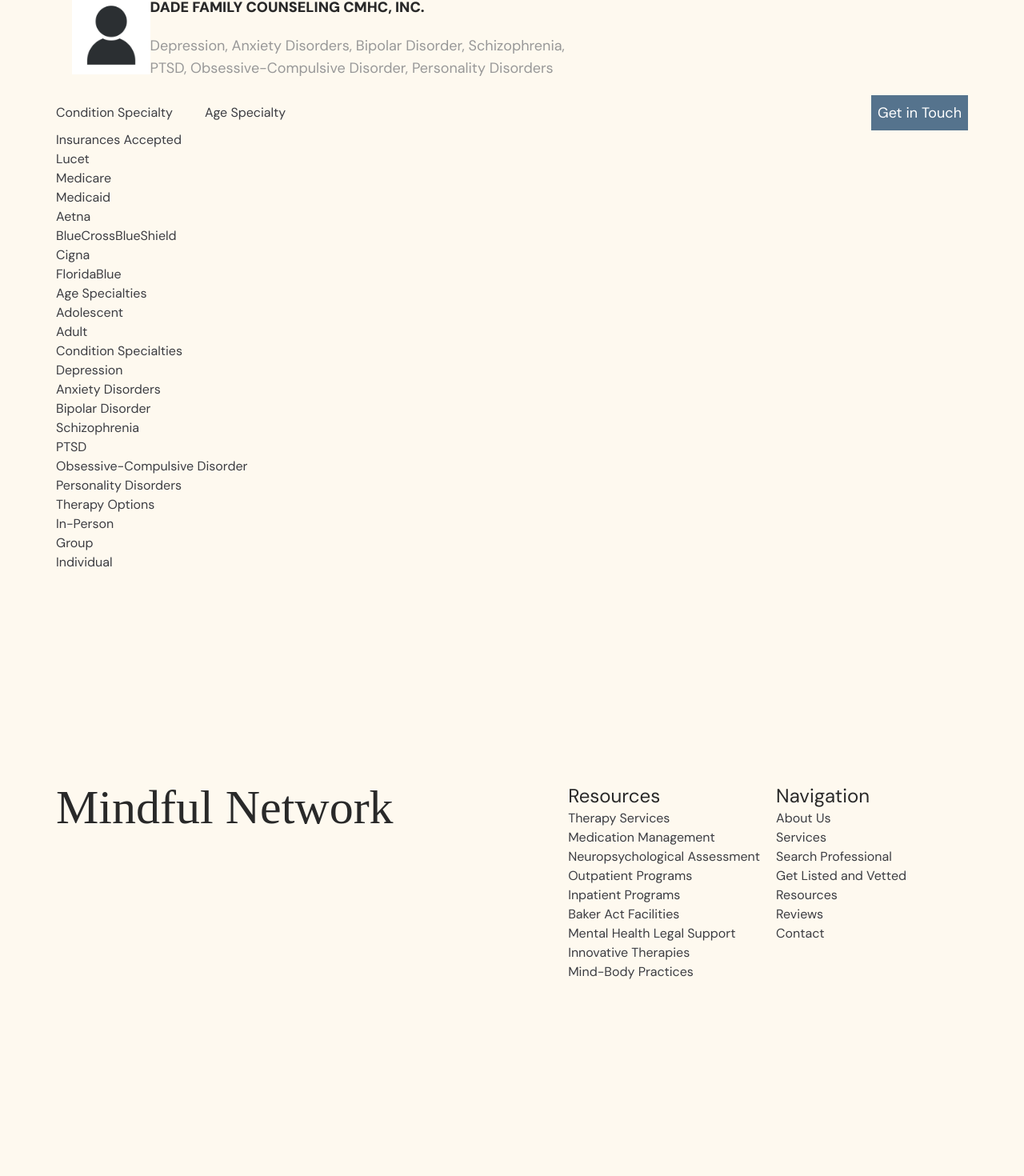
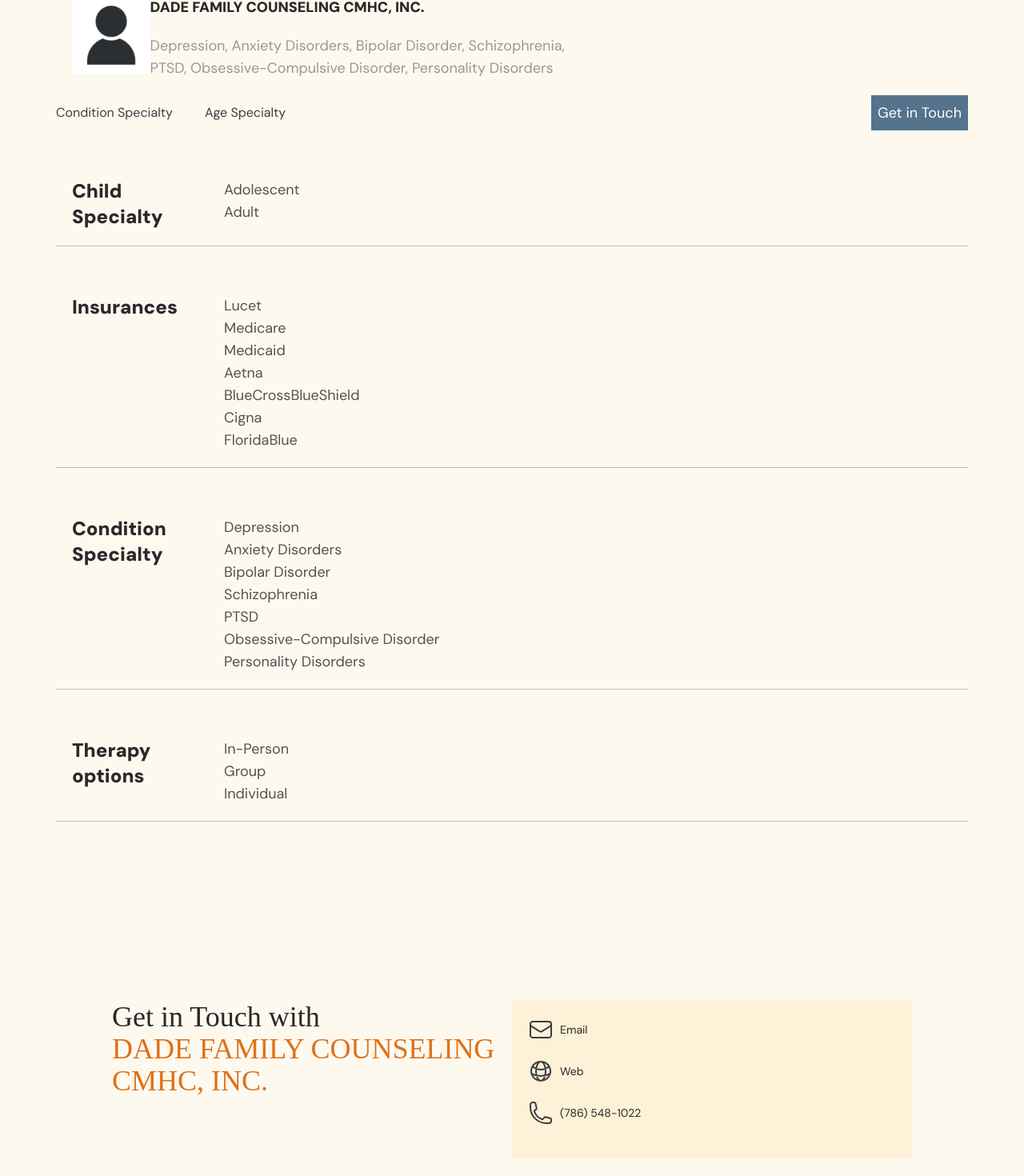
Before and after one commit to poreldeporte/mindful-network-official, a Next.js app in the folder client/: page /psychologists/013c73ee-d509-4dc4-8a54-2f28f02584d3 in a window 1280 px wide. Shown: the part 249-1719 px from the top of the page at 80% size. Before the commit the page ends 1516 px from the top, so only its background shows below. Built offline with nearby package versions, Linux system fonts and the light colour scheme; a web font is replaced by a local one.

Commit message:
Feat(Client): Creating Sections for psychologist about & Adding Get in Touch section

```diff
--- a/client/src/app/psychologists/[slug]/page.tsx
+++ b/client/src/app/psychologists/[slug]/page.tsx
@@ -3,7 +3,7 @@
 import { useEffect, useState } from 'react';
 import { useParams } from 'next/navigation';
 import { PsychologistModel } from '@/models';
-import { PsychologistAbout, ProfileCard } from '@/routes/psychologists/components';
+import { PsychologistAbout, ProfileCard, GetInTouch } from '@/routes/psychologists/components';
 
 
 export default function PsychologistPage() {
@@ -39,33 +39,8 @@
 
       <PsychologistAbout {...psychologist}/>
 
-      <h2>Insurances Accepted</h2>
-      <ul>
-        {psychologist.insurances.map((insurance) => (
-          <li key={insurance.id}>{insurance.name}</li>
-        ))}
-      </ul>
+      <GetInTouch {...psychologist} />
 
-      <h2>Age Specialties</h2>
-      <ul>
-        {psychologist.ageSpecialty.map((specialty) => (
-          <li key={specialty.id}>{specialty.age}</li>
-        ))}
-      </ul>
-
-      <h2>Condition Specialties</h2>
-      <ul>
-        {psychologist.conditionSpecialty.map((condition) => (
-          <li key={condition.id}>{condition.name}</li>
-        ))}
-      </ul>
-
-      <h2>Therapy Options</h2>
-      <ul>
-        {psychologist.therapyOptions.map((option) => (
-          <li key={option.id}>{option.type}</li>
-        ))}
-      </ul>
     </section>
   );
 }
--- /dev/null
+++ b/client/src/routes/psychologists/components/getInTouch/index.tsx
@@ -0,0 +1,58 @@
+import { Typography } from "@/components/ui";
+import { PsychologistModel } from "@/models";
+import { PhoneIcon, GlobeAltIcon, EnvelopeIcon} from "@heroicons/react/24/outline";
+
+
+export function GetInTouch({name, phone}: PsychologistModel) {
+  return (
+    <section className="page-width my-56 lg:flex">
+    <div className="lg:w-1/2">
+        <Typography
+            className=""
+            color="black"
+            variant="subtitle"
+            as="h2"
+        >
+            Get in Touch with <span className="block"></span>
+            <span className="text-orange-600">{name}</span>
+        </Typography>
+    </div>
+    <div className="bg-orange-100 flex flex-col lg:flex-grow p-5">
+        <div className="flex items-center space-x-2 mb-5">
+            <EnvelopeIcon className="h-8 w-8" />
+            <Typography
+                className=""
+                color="black"
+                variant="small"
+                as="p"
+            >
+                Email
+            </Typography>
+        </div>
+        <div className="flex items-center space-x-2 mb-5">
+            <GlobeAltIcon className="h-8 w-8" />
+            <Typography
+                className=""
+                color="black"
+                variant="small"
+                as="p"
+            >
+                Web
+            </Typography>
+        </div>
+        <div className="flex items-center space-x-2 mb-5">
+            <PhoneIcon className="h-8 w-8" />
+            <Typography
+                className=""
+                color="black"
+                variant="small"
+                as="p"
+            >
+                {phone}
+            </Typography>
+        </div>
+    </div>
+</section>
+
+  )
+}
--- a/client/src/routes/psychologists/components/index.ts
+++ b/client/src/routes/psychologists/components/index.ts
@@ -1,2 +1,4 @@
 export * from './profileCard';
 export * from './psychologistAbout';
+export * from './getInTouch';
+export * from './section';
--- a/client/src/routes/psychologists/components/psychologistAbout/index.tsx
+++ b/client/src/routes/psychologists/components/psychologistAbout/index.tsx
@@ -1,23 +1,24 @@
 "use client";
 
-import { psychologistNavigation } from "@/lib/constants"
-import Link from "next/link"
-import { Button, Typography } from "@/components/ui"
+import { psychologistNavigation } from "@/lib/constants";
+import Link from "next/link";
+import { Button, Typography } from "@/components/ui";
 import { PsychologistModel } from "@/models";
 
-import { usePathname } from 'next/navigation';
+import { usePathname } from "next/navigation";
+import { Section } from "../section";
 
 const NavigationBar = () => {
   const pathname = usePathname();
 
   return (
-    <nav className="flex items-center justify-between">
+    <nav className="hidden lg:flex items-center justify-between">
       <div>
         {psychologistNavigation.map((link) => {
           const isActive = pathname === link.key;
           return (
             <a
-              className={`mr-10 ${isActive ? 'font-bold underline' : ''}`}
+              className={`mr-10 ${isActive ? "font-bold underline" : ""}`}
               key={link.key}
               href={link.key}
             >
@@ -26,16 +27,99 @@
           );
         })}
       </div>
-      <Button className="p-2" variant="medium">Get in Touch</Button>
+      <Button className="p-2" variant="medium">
+        Get in Touch
+      </Button>
     </nav>
   );
-}
+};
 
-export function PsychologistAbout(Props: PsychologistModel ) {
+export function PsychologistAbout({ ageSpecialty, insurances, conditionSpecialty, therapyOptions}: PsychologistModel) {
   return (
     <div>
-        <NavigationBar />
+      <NavigationBar />
+
+      <Section title="Child Specialty">
+        <ul>
+          {ageSpecialty && ageSpecialty.length ? (
+            <>
+              {ageSpecialty.map((condition) =>
+              (
+                <li key={condition.id}>
+                <Typography as="p" variant="medium" color="darkGray">
+                  {condition.age}
+                  </Typography>
+                  </li>
+                )
+                )}
+            </>
+          ) : (
+            ""
+          )}
+        </ul>
+      </Section>
+
+      <Section title="Insurances">
+        <ul>
+          {insurances && insurances.length ? (
+            <>
+              {insurances.map((insurance) =>
+              (
+                <li key={insurance.id}>
+                <Typography as="p" variant="medium" color="darkGray">
+                  {insurance.name}
+                  </Typography>
+                  </li>
+                )
+                )}
+            </>
+          ) : (
+            ""
+          )}
+        </ul>
+      </Section>
+
+      <Section title="Condition Specialty">
+        <ul>
+          {conditionSpecialty && conditionSpecialty.length ? (
+            <>
+              {conditionSpecialty.map((condition) =>
+              (
+                <li key={condition.id}>
+                <Typography as="p" variant="medium" color="darkGray">
+                  {condition.name}
+                  </Typography>
+                  </li>
+                )
+                )}
+            </>
+          ) : (
+            ""
+          )}
+        </ul>
+      </Section>
+
+      <Section title="Therapy options">
+        <ul>
+          {therapyOptions && therapyOptions.length ? (
+            <>
+              {therapyOptions.map((option) =>
+              (
+                <li key={option.id}>
+                <Typography as="p" variant="medium" color="darkGray">
+                  {option.type}
+                  </Typography>
+                  </li>
+                )
+                )}
+            </>
+          ) : (
+            ""
+          )}
+        </ul>
+      </Section>
+
 
     </div>
-  )
+  );
 }
--- /dev/null
+++ b/client/src/routes/psychologists/components/section/index.tsx
@@ -0,0 +1,19 @@
+import { Typography } from "@/components/ui";
+
+interface Props {
+  children: React.ReactNode;
+  title: string;
+}
+
+export function Section({ children, title }: Props) {
+  return (
+    <section className="my-10 p-5 lg:grid grid-cols-6 lg:gap-10 border-b border-gray-300">
+      <div className="lg:col-span-1">
+        <Typography variant="large" className="font-bold" as="h3" color="black">
+          {title}
+        </Typography>
+      </div>
+      <div className="lg:col-span-5">{children}</div>
+    </section>
+  );
+}
```
